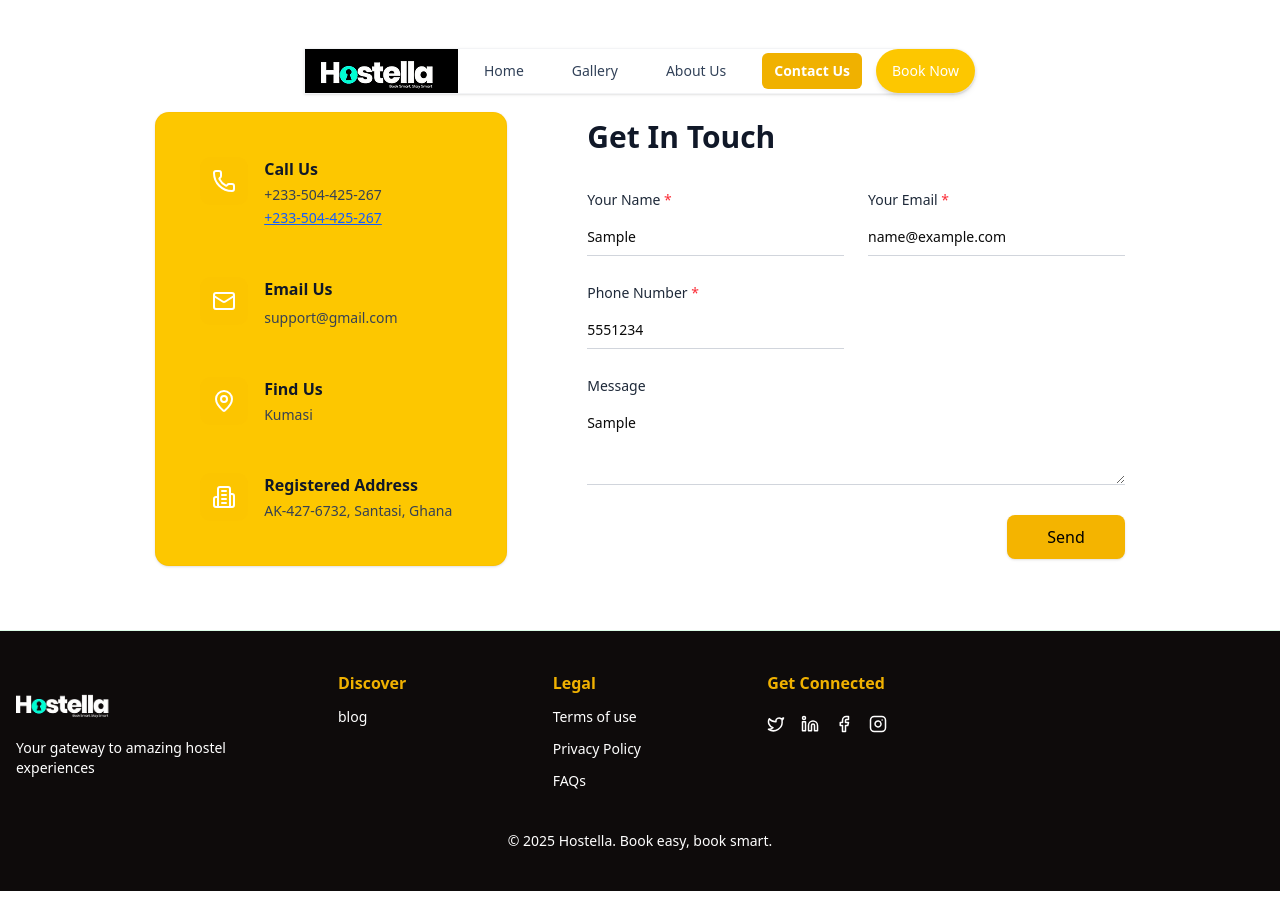
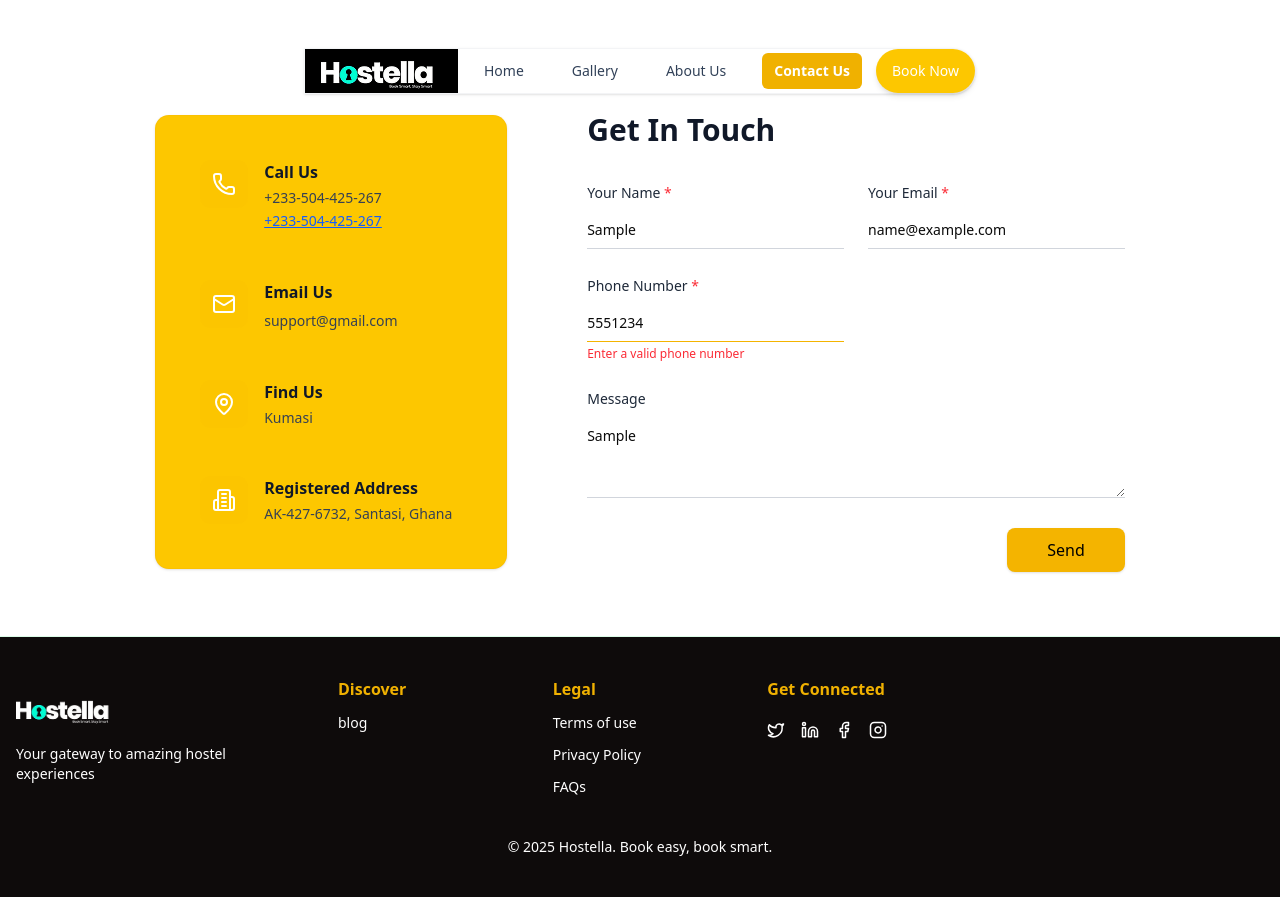
Before and after one commit to Umbrelabs-Projects/Hostella-stu, a Next.js app: page /contact-us in a window 1280 px wide. Both pictures are taken after typing "Sample", "name@example.com", "5551234", "Sample" into the empty fields and a click on the button "Send". Built offline with nearby package versions, Linux system fonts and the light colour scheme.

Commit message:
completed Contact us page

```diff
--- a/package.json
+++ b/package.json
@@ -9,6 +9,7 @@
     "lint": "eslint"
   },
   "dependencies": {
+    "@hookform/resolvers": "^5.2.2",
     "@radix-ui/react-dialog": "^1.1.15",
     "@radix-ui/react-slot": "^1.2.3",
     "class-variance-authority": "^0.7.1",
@@ -20,7 +21,9 @@
     "next": "15.5.2",
     "react": "19.1.0",
     "react-dom": "19.1.0",
-    "tailwind-merge": "^3.3.1"
+    "react-hook-form": "^7.66.0",
+    "tailwind-merge": "^3.3.1",
+    "zod": "^4.1.12"
   },
   "devDependencies": {
     "@eslint/eslintrc": "^3",
--- a/src/app/(client)/contact-us/_components/ContactFormSection.tsx
+++ b/src/app/(client)/contact-us/_components/ContactFormSection.tsx
@@ -1,22 +1,24 @@
 "use client";
 
-import { useState } from "react";
+import { useForm } from "react-hook-form";
+import { zodResolver } from "@hookform/resolvers/zod";
+import ContactField from "./contact/ContactField";
+import { contactSchema, ContactFormData } from "./contact/contactSchema";
 
 const ContactFormSection = () => {
-  const [formData, setFormData] = useState({
-    name: "",
-    email: "",
-    phone: "",
-    message: "",
+  const {
+    register,
+    handleSubmit,
+    formState: { errors, isSubmitting },
+    reset,
+  } = useForm<ContactFormData>({
+    resolver: zodResolver(contactSchema),
   });
 
-  const handleChange = (e: React.ChangeEvent<HTMLInputElement | HTMLTextAreaElement>) => {
-    setFormData({ ...formData, [e.target.name]: e.target.value });
-  };
-
-  const handleSubmit = (e: React.FormEvent) => {
-    e.preventDefault();
-    console.log("Form submitted:", formData);
+  const onSubmit = async (data: ContactFormData) => {
+    console.log("Form submitted:", data);
+    await new Promise((resolve) => setTimeout(resolve, 800));
+    reset();
   };
 
   return (
@@ -26,73 +28,48 @@ const ContactFormSection = () => {
       </h2>
 
       <form
-        onSubmit={handleSubmit}
+        onSubmit={handleSubmit(onSubmit)}
         className="grid grid-cols-1 md:grid-cols-2 gap-6"
       >
-        {/* Name */}
-        <div>
-          <label className="text-sm font-medium text-gray-800">
-            Your Name <span className="text-red-500">*</span>
-          </label>
-          <input
-            name="name"
-            type="text"
-            placeholder="Enter your first name"
-            value={formData.name}
-            onChange={handleChange}
-            className="w-full mt-2 border-b border-gray-300 focus:border-[#F4B400] outline-none py-2 text-sm transition-colors"
-          />
-        </div>
+        <ContactField
+          name="name"
+          label="Your Name"
+          placeholder="Enter your full name"
+          register={register}
+          error={errors.name}
+        />
+        <ContactField
+          name="email"
+          label="Your Email"
+          placeholder="Enter your email address"
+          type="email"
+          register={register}
+          error={errors.email}
+        />
+        <ContactField
+          name="phone"
+          label="Phone Number"
+          placeholder="Enter your phone number"
+          type="tel"
+          register={register}
+          error={errors.phone}
+        />
+        <ContactField
+          name="message"
+          label="Message"
+          placeholder="Type here..."
+          register={register}
+          error={errors.message}
+          fullWidth
+        />
 
-        {/* Email */}
-        <div>
-          <label className="text-sm font-medium text-gray-800">
-            Your Email <span className="text-red-500">*</span>
-          </label>
-          <input
-            name="email"
-            type="email"
-            placeholder="Enter your email address"
-            value={formData.email}
-            onChange={handleChange}
-            className="w-full mt-2 border-b border-gray-300 focus:border-[#F4B400] outline-none py-2 text-sm transition-colors"
-          />
-        </div>
-
-        {/* Phone */}
-        <div>
-          <label className="text-sm font-medium text-gray-800">
-            Phone Number <span className="text-red-500">*</span>
-          </label>
-          <input
-            name="phone"
-            type="tel"
-            placeholder="Enter your phone number"
-            value={formData.phone}
-            onChange={handleChange}
-            className="w-full mt-2 border-b border-gray-300 focus:border-[#F4B400] outline-none py-2 text-sm transition-colors"
-          />
-        </div>
-
-        {/* Message */}
-        <div className="md:col-span-2">
-          <label className="text-sm font-medium text-gray-800">Message</label>
-          <textarea
-            name="message"
-            placeholder="Type here..."
-            value={formData.message}
-            onChange={handleChange}
-            className="w-full mt-2 border-b border-gray-300 focus:border-[#F4B400] outline-none py-2 text-sm min-h-[80px] transition-colors"
-          />
-        </div>
-
-        {/* Button */}
         <div className="md:col-span-2 flex justify-end">
           <button
             type="submit"
-            className="bg-[#F4B400] cursor-pointer hover:bg-[#dba600] text-black font-medium py-2.5 px-10 rounded-md shadow-sm transition-all"
+            disabled={isSubmitting}
+            className="bg-[#F4B400] cursor-pointer hover:bg-[#dba600] text-black font-medium py-2.5 px-10 rounded-md shadow-sm transition-all disabled:opacity-60 disabled:cursor-not-allowed"
           >
-            Send
+            {isSubmitting ? "Sending..." : "Send"}
           </button>
         </div>
       </form>
--- /dev/null
+++ b/src/app/(client)/contact-us/_components/contact/ContactField.tsx
@@ -0,0 +1,52 @@
+import React from "react";
+import { FieldError, UseFormRegister } from "react-hook-form";
+import { ContactFormData } from "./contactSchema";
+
+interface ContactFieldProps {
+  name: keyof ContactFormData;
+  label: string;
+  placeholder: string;
+  type?: string;
+  register: UseFormRegister<ContactFormData>;
+  error?: FieldError;
+  fullWidth?: boolean;
+}
+
+const ContactField: React.FC<ContactFieldProps> = ({
+  name,
+  label,
+  placeholder,
+  type = "text",
+  register,
+  error,
+  fullWidth = false,
+}) => (
+  <div className={fullWidth ? "md:col-span-2" : ""}>
+    <label className="text-sm font-medium text-gray-800">
+      {label} {name !== "message" && <span className="text-red-500">*</span>}
+    </label>
+
+    {name === "message" ? (
+      <textarea
+        {...register(name)}
+        placeholder={placeholder}
+        className={`w-full mt-2 border-b border-gray-300 focus:border-[#F4B400] outline-none py-2 text-sm min-h-[80px] transition-colors ${
+          error ? "border-red-400" : ""
+        }`}
+      />
+    ) : (
+      <input
+        {...register(name)}
+        type={type}
+        placeholder={placeholder}
+        className={`w-full mt-2 border-b border-gray-300 focus:border-[#F4B400] outline-none py-2 text-sm transition-colors ${
+          error ? "border-red-400" : ""
+        }`}
+      />
+    )}
+
+    {error && <p className="text-xs text-red-500 mt-1">{error.message}</p>}
+  </div>
+);
+
+export default ContactField;
--- /dev/null
+++ b/src/app/(client)/contact-us/_components/contact/contactSchema.ts
@@ -0,0 +1,10 @@
+import { z } from "zod";
+
+export const contactSchema = z.object({
+  name: z.string().min(2, "Name is required"),
+  email: z.string().email("Enter a valid email address"),
+  phone: z.string().min(8, "Enter a valid phone number"),
+  message: z.string().optional(),
+});
+
+export type ContactFormData = z.infer<typeof contactSchema>;
```
Also changed, not shown: 1 other file (tests, documents, lock files or other folders).
